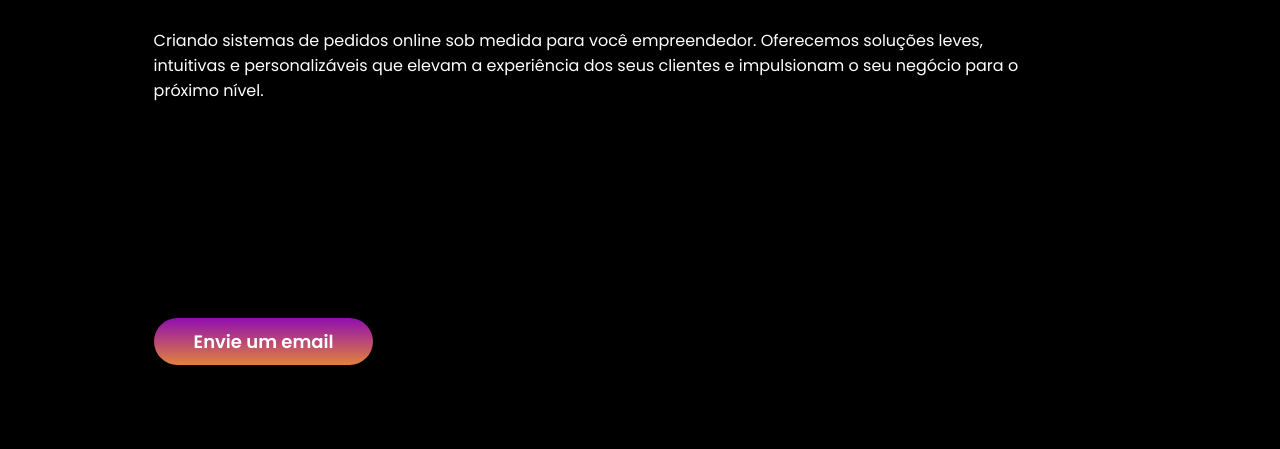
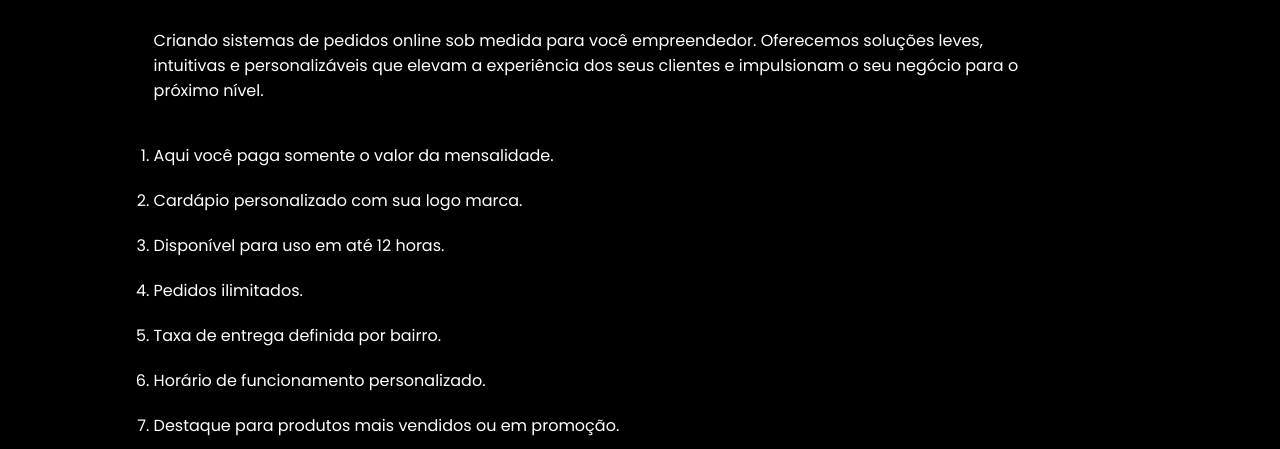
Before and after one commit to smart-food-pedidos/smart-food-site, a plain HTML site: page index.html in a window 1280 px wide. Shown: the part 1452-1901 px from the top of the page. Drawn offline with nearby package versions, Linux system fonts and the light colour scheme.

Commit message:
style.css

```diff
--- a/style.css
+++ b/style.css
@@ -177,6 +177,10 @@ section.topo-do-site .flex{
     margin: 40px 0;
 }
 
+.topo-do-site .txt-topo-site li{
+    color: #fff;
+    margin: 20px 0;
+}
 
 /*animação*/
 .topo-do-site .img-topo-site img{
```
